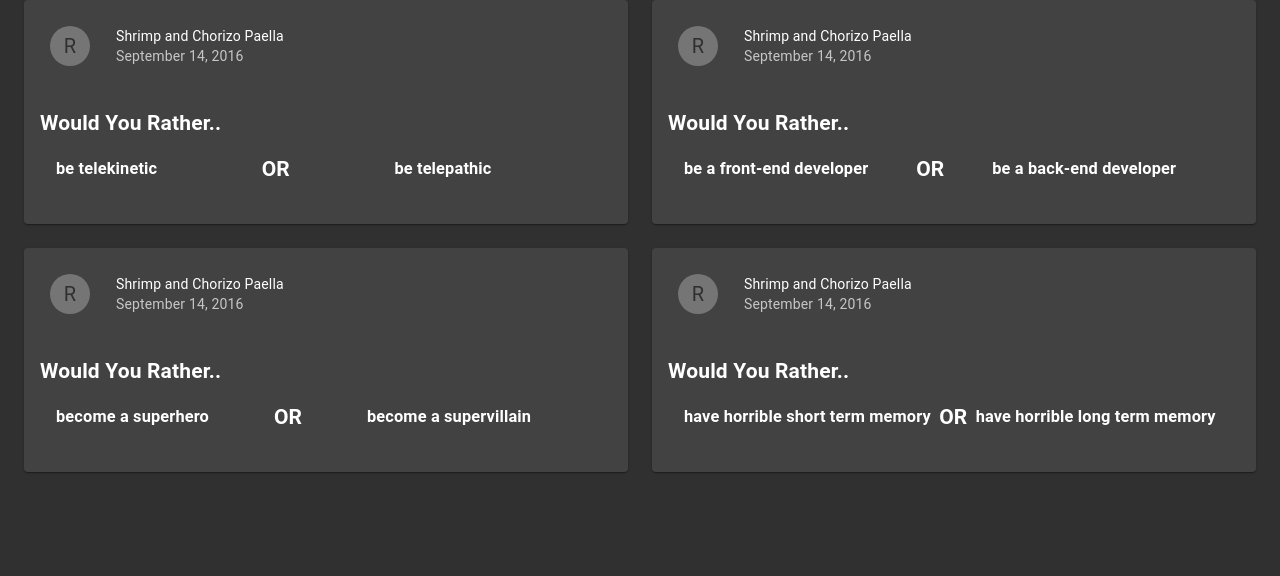
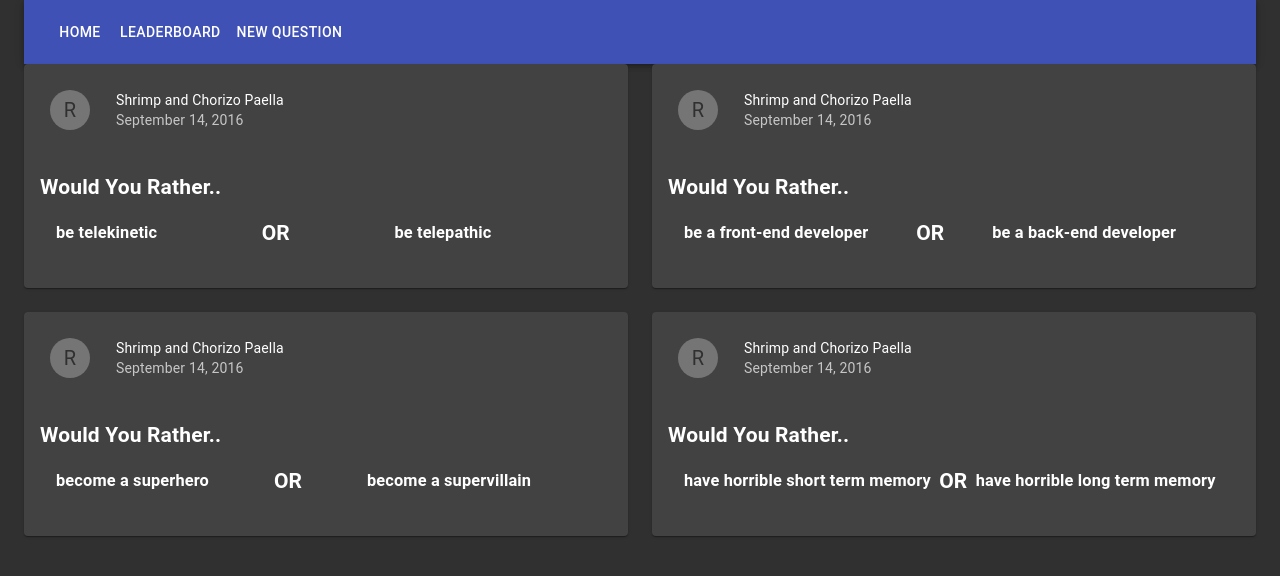
Before and after one commit to trentschnee/would-you-rather, a React (Create React App) app: page / in a window 1280 px wide. Shown: the top 576 px of the page. Built offline with nearby package versions, Linux system fonts and the light colour scheme.

Commit message:
feat: Add navigation and add material icons

```diff
--- a/package.json
+++ b/package.json
@@ -4,6 +4,7 @@
   "private": true,
   "dependencies": {
     "@material-ui/core": "^4.9.4",
+    "@material-ui/icons": "^4.9.1",
     "@testing-library/jest-dom": "^4.2.4",
     "@testing-library/react": "^9.3.2",
     "@testing-library/user-event": "^7.1.2",
--- a/src/components/App.js
+++ b/src/components/App.js
@@ -3,15 +3,16 @@ import { handleInitialData } from "../actions/Shared";
 import { connect } from "react-redux";
 import Dashboard from "./Dashboard";
 import Container from "@material-ui/core/Container";
-
+import Navbar from "./Navbar"
 class App extends React.Component {
   componentDidMount() {
     this.props.dispatch(handleInitialData());
   }
   render() {
     return (
+
       <Container>
-        {this.props.loading === true ? "LOADING" : <Dashboard />}
+        {this.props.loading === true ? "LOADING" : <div><Navbar /><Dashboard /></div>}
       </Container>
     );
   }
--- /dev/null
+++ b/src/components/Navbar.js
@@ -0,0 +1,25 @@
+import React from "react";
+import {connect} from "react-redux"
+import IconButton from '@material-ui/core/IconButton';
+import MenuIcon from '@material-ui/icons/Menu';
+
+import {
+    AppBar,
+    Toolbar,
+    Typography,
+    Button,
+  } from "@material-ui/core";
+class Navbar extends React.Component{
+render(){
+    return(<AppBar position="static">
+    <Toolbar>
+      <Button color="inherit">Home</Button>
+      <Button color="inherit">Leaderboard</Button>
+      <Button color="inherit">new Question</Button>
+    </Toolbar>
+  </AppBar>)
+}
+
+}
+
+export default connect()(Navbar)
```
Also changed, not shown: 1 other file (tests, documents, lock files or other folders).
